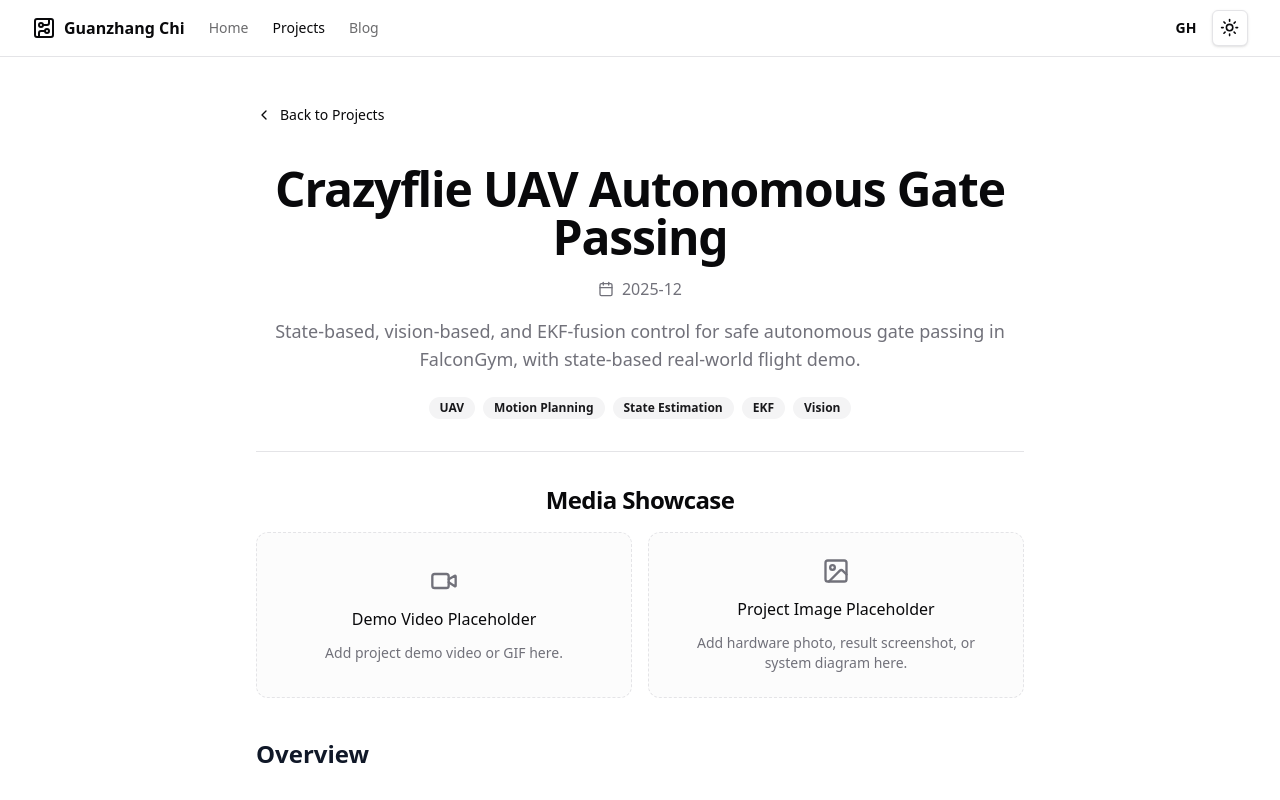
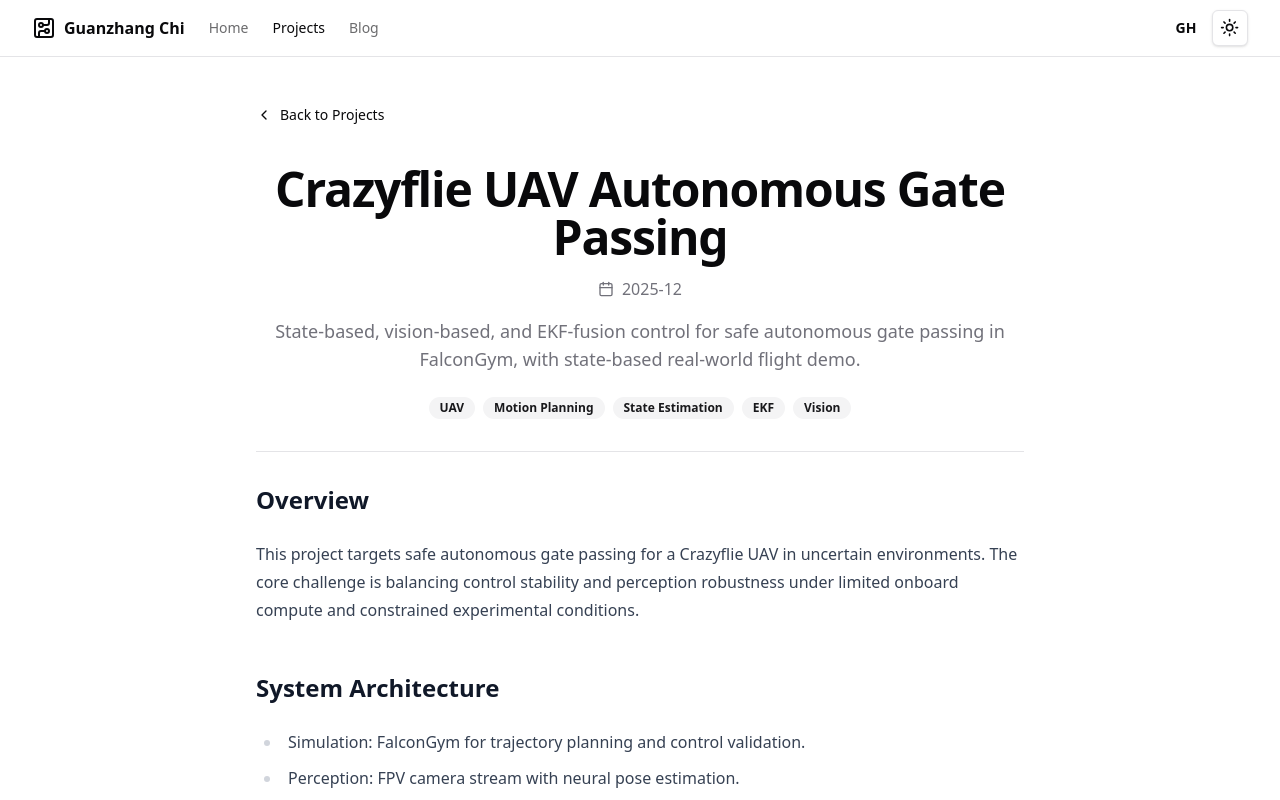
Before and after one commit to Chigz114/my-portfolio, a Next.js app: page /projects/crazyflie-uav-gate-passing in a window 1280 px wide. Shown: the top 800 px of the page. Built offline with nearby package versions, Linux system fonts and the light colour scheme.

Commit message:
Remove project placeholders and relocate architecture GIFs

```diff
--- a/content/projects/edc-auto-aiming-tracking-car.md
+++ b/content/projects/edc-auto-aiming-tracking-car.md
@@ -32,6 +32,10 @@ As team leader in the 2025 National Undergraduate Electronic Design Contest, I b
 
 ![image-20260325133201625](https://pub-0ab03177c0ad483e9a1c13d6bd8704cb.r2.dev/typora/2026/03/30833c71fac0f0df4acfefa8647376c7.png)
 
+### Tracking Demo
+
+![91f6085d4ab49272c9129f07b7e7ba23](https://pub-0ab03177c0ad483e9a1c13d6bd8704cb.r2.dev/typora/2026/03/8d015ef202ee6ede7e9b2a98a907524b.gif)
+
 
 
 ## My Role
@@ -51,10 +55,3 @@ As team leader in the 2025 National Undergraduate Electronic Design Contest, I b
 - Static base: center drift < 3 cm, jitter < 1 cm.
 - Moving tracking base: center drift and jitter < 10 cm.
 - Award: National Second Prize in the 2025 contest.
-
-## Demo
-
-- Demo video/GIF: _To be added_
-- Hardware photo: _To be added_
-
-![91f6085d4ab49272c9129f07b7e7ba23](https://pub-0ab03177c0ad483e9a1c13d6bd8704cb.r2.dev/typora/2026/03/8d015ef202ee6ede7e9b2a98a907524b.gif)
--- a/content/projects/tic-tac-toe-robot-system.md
+++ b/content/projects/tic-tac-toe-robot-system.md
@@ -38,6 +38,10 @@ This project delivers a full tic-tac-toe human-machine game system for the EDC i
 
 ![image-20260325125725315](https://pub-0ab03177c0ad483e9a1c13d6bd8704cb.r2.dev/typora/2026/03/272a701f0f888626dfbcecb48958c099.png)
 
+### Gameplay Demo
+
+![d199a2eac21b870c7aecbdfc11ec2351 (2)](https://pub-0ab03177c0ad483e9a1c13d6bd8704cb.r2.dev/typora/2026/03/b907fc9782c9d2d77d7553a542c91c42.gif)
+
 
 
 ## My Role
@@ -57,10 +61,3 @@ This project delivers a full tic-tac-toe human-machine game system for the EDC i
 - Won 1st place in the 2025 EDC internal selection (Problem E).
 - Maintained stable piece placement within board cells during repeated runs.
 - Supported human-first / machine-first and recovery from cheating events.
-
-## Demo
-
-- Demo video/GIF: _To be added_
-- System photo: _To be added_
-
-![d199a2eac21b870c7aecbdfc11ec2351 (2)](https://pub-0ab03177c0ad483e9a1c13d6bd8704cb.r2.dev/typora/2026/03/b907fc9782c9d2d77d7553a542c91c42.gif)
--- a/src/app/projects/[slug]/page.tsx
+++ b/src/app/projects/[slug]/page.tsx
@@ -3,7 +3,7 @@ import ReactMarkdown from "react-markdown"
 import remarkGfm from "remark-gfm"
 import { Badge } from "@/components/ui/badge"
 import { Button } from "@/components/ui/button"
-import { ChevronLeft, CalendarIcon, Image as ImageIcon, Video } from "lucide-react"
+import { ChevronLeft, CalendarIcon } from "lucide-react"
 import { getProjectData, getSortedProjectsData } from "@/lib/projects"
 import { notFound } from "next/navigation"
 
@@ -62,22 +62,6 @@ export default async function ProjectDetailPage({ params }: ProjectDetailParams)
 
       <hr className="my-8" />
 
-      <section className="mb-10 space-y-4">
-        <h2 className="text-2xl font-bold tracking-tight text-center">Media Showcase</h2>
-        <div className="grid grid-cols-1 md:grid-cols-2 gap-4">
-          <div className="rounded-xl border border-dashed bg-muted/30 p-6 flex flex-col items-center justify-center gap-3 text-center min-h-40">
-            <Video className="h-7 w-7 text-muted-foreground" />
-            <p className="font-medium">Demo Video Placeholder</p>
-            <p className="text-sm text-muted-foreground">Add project demo video or GIF here.</p>
-          </div>
-          <div className="rounded-xl border border-dashed bg-muted/30 p-6 flex flex-col items-center justify-center gap-3 text-center min-h-40">
-            <ImageIcon className="h-7 w-7 text-muted-foreground" />
-            <p className="font-medium">Project Image Placeholder</p>
-            <p className="text-sm text-muted-foreground">Add hardware photo, result screenshot, or system diagram here.</p>
-          </div>
-        </div>
-      </section>
-
       <div className="prose dark:prose-invert max-w-none">
         <ReactMarkdown remarkPlugins={[remarkGfm]}>{project.content}</ReactMarkdown>
       </div>
```
